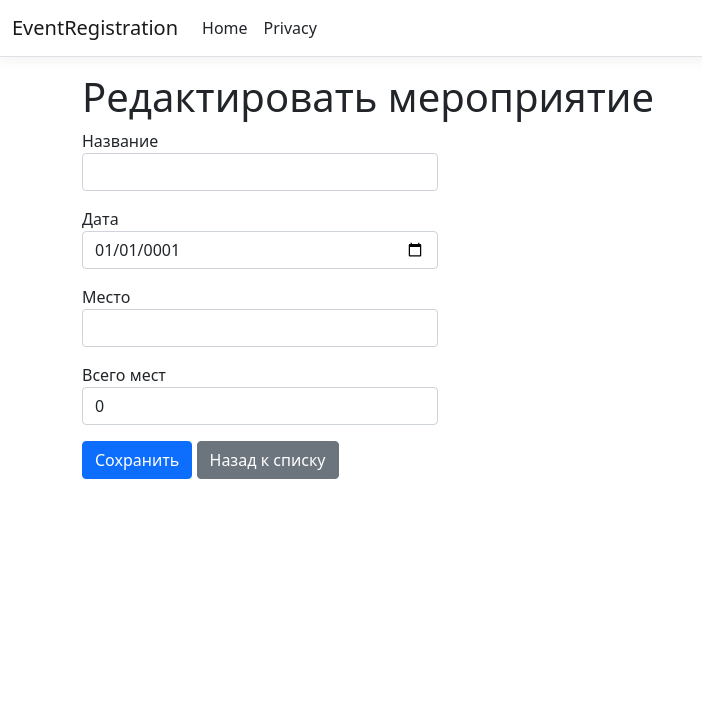
After one commit to fankrat/EventRegistration, an ASP.NET Core app: template Views/Events/Edit.cshtml in a window 1280 px wide. The commit adds this page. Shown: the top 719 px of the page, without its empty margins (0-702 px from the left). Run offline with ASP.NET Core 8, Linux system fonts and the light colour scheme; the template is opened without the code that fills it, so the values that code supplies are empty; style sheets or scripts are compiled from the project's sources.

Commit message:
Этап 4: реализовано добавление, просмотр и редактирование мероприятий с сохранением в SQLite

```diff
--- /dev/null
+++ b/Views/Events/Edit.cshtml
@@ -0,0 +1,51 @@
+@model EventRegistration.Models.Event
+
+@{
+    ViewData["Title"] = "Редактировать мероприятие";
+}
+
+<h1>Редактировать мероприятие</h1>
+
+<div class="row">
+    <div class="col-md-4">
+        <form asp-action="Edit">
+            <div asp-validation-summary="ModelOnly" class="text-danger"></div>
+
+            <!-- Скрытое поле для Id, чтобы сервер знал, что обновлять -->
+            <input type="hidden" asp-for="Id" />
+
+            <div class="form-group mb-3">
+                <label asp-for="Title" class="control-label"></label>
+                <input asp-for="Title" class="form-control" />
+                <span asp-validation-for="Title" class="text-danger"></span>
+            </div>
+
+            <div class="form-group mb-3">
+                <label asp-for="Date" class="control-label"></label>
+                <input asp-for="Date" type="date" class="form-control" />
+                <span asp-validation-for="Date" class="text-danger"></span>
+            </div>
+
+            <div class="form-group mb-3">
+                <label asp-for="Place" class="control-label"></label>
+                <input asp-for="Place" class="form-control" />
+                <span asp-validation-for="Place" class="text-danger"></span>
+            </div>
+
+            <div class="form-group mb-3">
+                <label asp-for="Capacity" class="control-label"></label>
+                <input asp-for="Capacity" class="form-control" />
+                <span asp-validation-for="Capacity" class="text-danger"></span>
+            </div>
+
+            <div class="form-group">
+                <input type="submit" value="Сохранить" class="btn btn-primary" />
+                <a asp-action="Index" class="btn btn-secondary">Назад к списку</a>
+            </div>
+        </form>
+    </div>
+</div>
+
+@section Scripts {
+    @{await Html.RenderPartialAsync("_ValidationScriptsPartial");}
+}
--- a/Views/Events/Index.cshtml
+++ b/Views/Events/Index.cshtml
@@ -18,6 +18,7 @@
             <th>Дата</th>
             <th>Место</th>
             <th>Всего мест</th>
+            <th>Действия</th>
         </tr>
     </thead>
     <tbody>
@@ -29,6 +30,10 @@
             <td>@ev.Date.ToString("dd.MM.yyyy")</td>
             <td>@ev.Place</td>
             <td>@ev.Capacity</td>
+            <td>
+                <a asp-action="Details" asp-route-id="@ev.Id">Подробнее</a> |
+                <a asp-action="Edit" asp-route-id="@ev.Id">Редактировать</a>
+            </td>
         </tr>
     }
     </tbody>
```
Also changed, not shown: Controllers/EventsController.cs (+42 -4 lines), Views/Events/Details.cshtml (added, +27 -0 lines), events.db.
